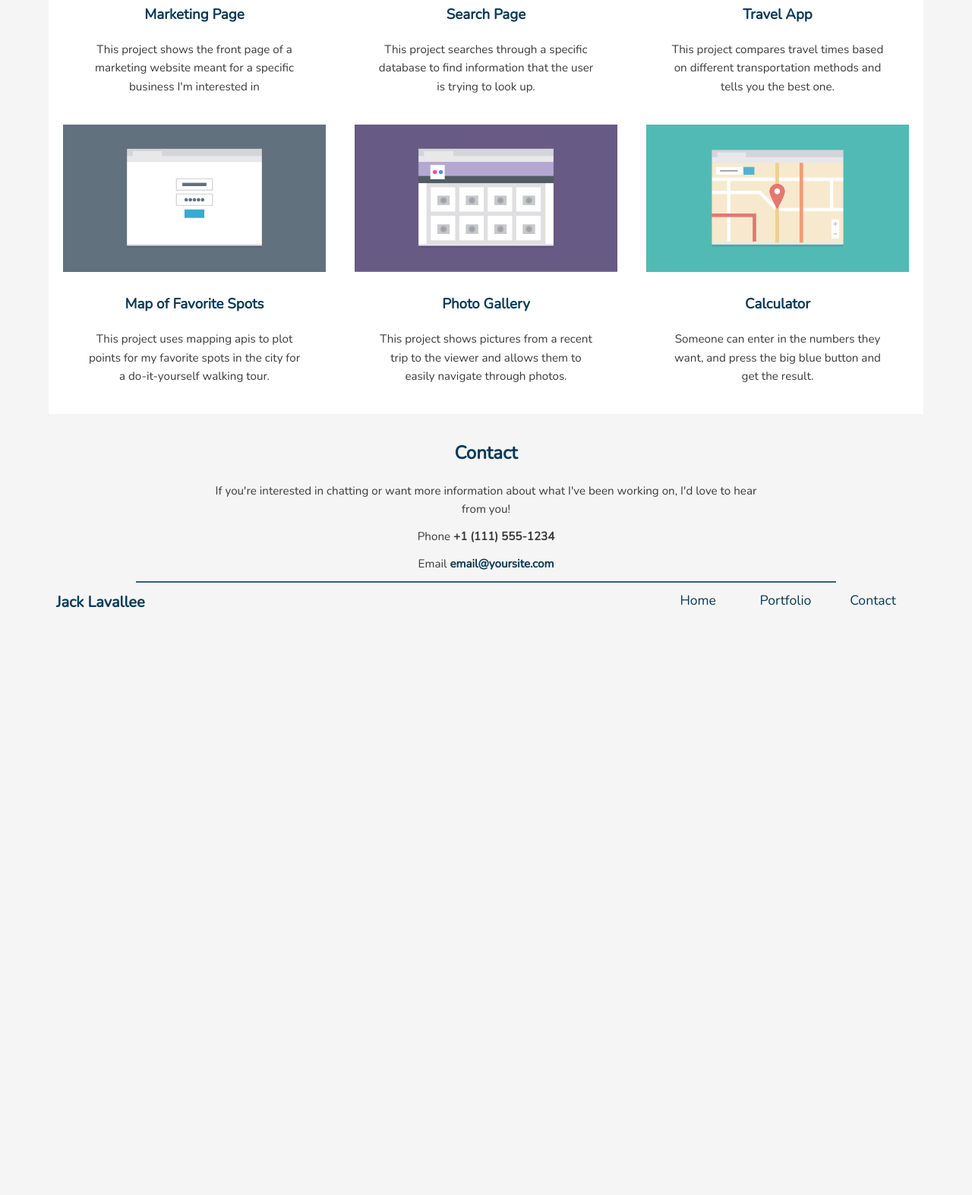
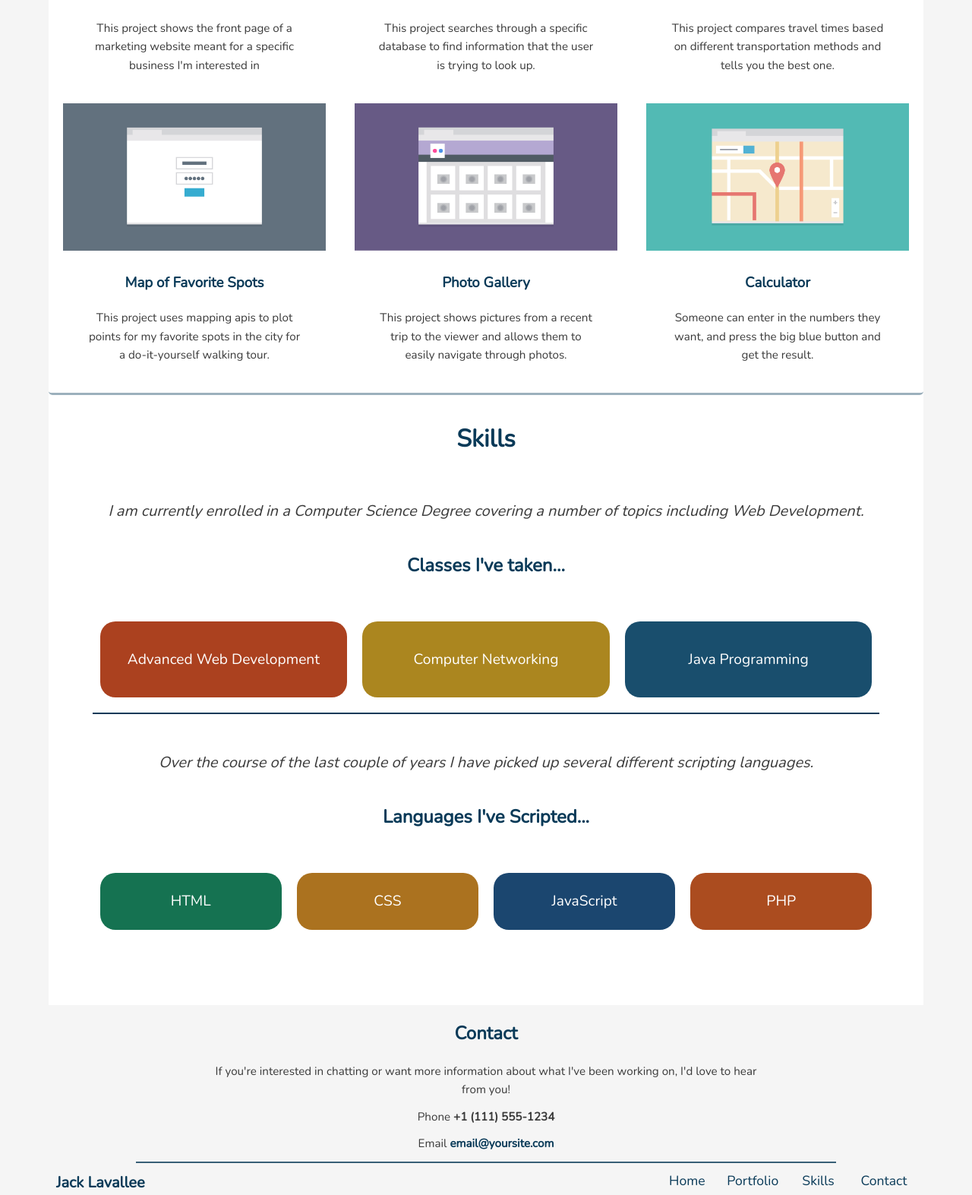
Before and after one commit to jacklavallee217/Responsive-Layout, a plain HTML site: page index.html in a window 1280 px wide. Shown: the part 733-2306 px from the top of the page at 76% size. Before the commit the page ends 1542 px from the top, so only its background shows below. Drawn offline with nearby package versions, Linux system fonts and the light colour scheme.

Commit message:
Additions and Revisions
Fixed my href vacancies in all of my navigations. I also added a
section to the page called “skills”.

```diff
--- a/css/flex.css
+++ b/css/flex.css
@@ -66,7 +66,7 @@
 		  Portfolio
 		==================================== */
 
-		#portRow {
+		#portfolioContent {
 		  display: block;
 		}
 
@@ -74,14 +74,14 @@
 					portRow
 				==================================== */
 
-				#portRow ul {
+				#portfolioContent ul {
 					margin: 0 auto;
 					display: flex;
 					align-content: center;
 					flex-wrap: wrap;
         }
 
-				#portRow ul li {
+				#portfolioContent ul li {
 					width: 40%;
         }
 }
@@ -123,7 +123,7 @@
 			width: 400px;
 		}
 
-		#portRow ul li {
+		#portfolioContent ul li {
 			width: 30%;
 		}
 
--- a/css/styles.css
+++ b/css/styles.css
@@ -34,6 +34,7 @@ p {
 	font-size: .95em;
 }
 
+h1,
 h2,
 h3,
 a {
@@ -154,48 +155,175 @@ li {
   Portfolio
 ==================================== */
 
-#portHeader h2 {
-  padding: 2em 0;
+.content-header {
+	padding-bottom: 1em;
   text-align: center;
   vertical-align: middle;
 }
 
-#portRow {
+#portfolioContent {
   display: flex;
   -webkit-flex-flow: row wrap;
   justify-content: space-around;
   margin-bottom: 2em;
+	border-bottom: 3px solid rgba(9, 58, 88, 0.4);
+	border-radius: 5px;
 }
 
       /* =================================
-        portRow
+        portfolioContent
         ==================================== */
 
-        #portRow ul {
+        #portfolioContent ul {
           display: block;
         }
 
-        #portRow ul li {
+        #portfolioContent ul li {
           vertical-align: top;
 					width: 90%;
 					margin: 0 auto;
         }
 
-				#portRow ul li h3 {
+				#portfolioContent ul li h3 {
 					margin-top: 1em;
 				}
 
-				#portRow ul li p {
+				#portfolioContent ul li p {
 					margin: 0 2em 2.5em 2em;
 				}
 
-        #portRow ul li h3, #portRow ul li p {
+        #portfolioContent ul li h3, #portfolioContent ul li p {
           text-align: center;
         }
 
-        #portRow ul li a img {
+        #portfolioContent ul li a img {
 					margin: 0 auto;
         }
+
+/* =================================
+	Skills
+		==================================== */
+
+		#skillsContent {
+			padding-bottom: 2em;
+		}
+
+		#description {
+			font-size: 1.25em;
+			width: 100%;
+			text-align: center;
+			font-style: italic;
+		}
+
+		#skillsContent h2 {
+			margin: 1.5em auto;
+			text-align: center;
+		}
+
+		#classesDiv {
+			border-bottom: 2px solid #093a58;
+			margin-bottom: 1.5em;
+		}
+
+		#classesDiv, #languagesDiv {
+			display: flex;
+			flex-wrap: wrap;
+			margin: 0 auto 3em auto;
+			justify-content: space-between;
+			width: 90%;
+		}
+
+		.classes, .languages {
+			color: #ffffff;
+			font-size: 1.2em;
+			flex: 1;
+			flex-direction: row;
+			text-align: center;
+			margin: 1em 10px;
+			border-radius: 20px;
+			transition: .3s ease-in;
+		}
+
+		.classes {
+			height: 100px;
+			line-height: 100px;
+		}
+
+		.languages {
+			height: 75px;
+			line-height: 75px;
+		}
+
+		/* =================================
+			classes
+				==================================== */
+
+		.classes:nth-child(1) {
+			background-color: #ab411f;
+		}
+
+		.classes:nth-child(2) {
+			background-color: #ab861f;
+		}
+
+		.classes:nth-child(3) {
+			background-color: #194e6d;
+		}
+
+		.classes:nth-child(1):hover {
+			background-color: #c96140;
+		}
+
+		.classes:nth-child(2):hover {
+			background-color: #c9a540;
+		}
+
+		.classes:nth-child(3):hover {
+			background-color: #2e6280;
+		}
+
+		/* =================================
+			languages
+				==================================== */
+
+		.languages:nth-child(1) {
+			background-color: #157251;
+		}
+
+		.languages:nth-child(2) {
+			background-color: #ab721f;
+		}
+
+		.languages:nth-child(3) {
+			background-color: #1b466f;
+		}
+
+		.languages:nth-child(4) {
+			background-color: #ab4C1f;
+		}
+
+		.languages:nth-child(1):hover {
+			background-color: #2b8767;
+		}
+
+		.languages:nth-child(2):hover {
+			background-color: #c99240;
+		}
+
+		.languages:nth-child(3):hover {
+			background-color: #305a83;
+		}
+
+		.languages:nth-child(4):hover {
+			background-color: #c96c40;
+		}
+
+
+
+
+
+
+
 
 /* =================================
   Footer
--- a/index.html
+++ b/index.html
@@ -11,14 +11,17 @@
 </head>
 
 <body>
-    <header class="main-header">
+    <header class="main-header" id="index">
       <div class="main-nav">
-        <h2 id="name"><a href="">Jack Lavallee</a></h2>
-          <ul class="nav">
-            <li class="link active-link"><a href="">Home</a></li>
-            <li class="link"><a href="">Portfolio</a></li>
-            <li class="link"><a href="">Contact</a></li>
-          </ul>
+        <h2 id="name"><a href="index.html">Jack Lavallee</a></h2>
+          <nav>
+            <ul class="nav">
+              <li class="link active-link"><a href="index.html">Home</a></li>
+              <li class="link"><a href="#portfolio">Portfolio</a></li>
+              <li class="link"><a href="#skills">Skills</a></li>
+              <li class="link"><a href="#contact">Contact</a></li>
+            </ul>
+          </nav>
       </div>
     </header>
 
@@ -32,11 +35,9 @@
 
    <div class="content-wrapper">
 
-    <div id="portHeader">
-      <h2>Portfolio</h2>
-    </div>
+    <h1 class="content-header" id="portfolio">Portfolio</h1>
 
-    <div id="portRow">
+    <div id="portfolioContent">
       <ul>
         <li>
           <a href="">
@@ -83,9 +84,31 @@
       </ul>
     </div>
 
+    <h1 class="content-header" id="skills">Skills</h1>
+
+    <div id="skillsContent">
+      <p id="description">I am currently enrolled in a Computer Science Degree covering a number of topics including Web Development.</p>
+      <h2>Classes I've taken...</h2>
+      <div id="classesDiv">
+        <p class="classes">Advanced Web Development</p>
+        <p class="classes">Computer Networking</p>
+        <p class="classes">Java Programming</p>
+      </div>
+
+      <p id="description">Over the course of the last couple of years I have picked up several different scripting languages.</p>
+      <h2>Languages I've Scripted...</h2>
+      <div id="languagesDiv">
+        <p class="languages">HTML</p>
+        <p class="languages">CSS</p>
+        <p class="languages">JavaScript</p>
+        <p class="languages">PHP</p>
+      </div>
+
     </div>
 
-    <footer>
+  </div>
+
+    <footer id="contact">
       <div class="footer-inner">
         <h3>Contact</h3>
         <p>If you're interested in chatting or want more information about what I've been working on, I'd love to hear from you!</p>
@@ -94,11 +117,12 @@
       </div>
       <div class="footer-outer">
         <h4 id="footer-title">Jack Lavallee</h4>
-        <h4 id="topLink"><a href="">Back to the Top</a></h4>
+        <h4 id="topLink"><a href="#index">Back to the Top</a></h4>
         <ul class="footer-nav">
-          <li class="link active-link"><a href="">Home</a></li>
-          <li class="link"><a href="">Portfolio</a></li>
-          <li class="link"><a href="">Contact</a></li>
+          <li class="link active-link"><a href="index.html">Home</a></li>
+          <li class="link"><a href="#portfolio">Portfolio</a></li>
+          <li class="link"><a href="#skills">Skills</a></li>
+          <li class="link"><a href="#contact">Contact</a></li>
         </ul>
       </div>
     </footer>
```
